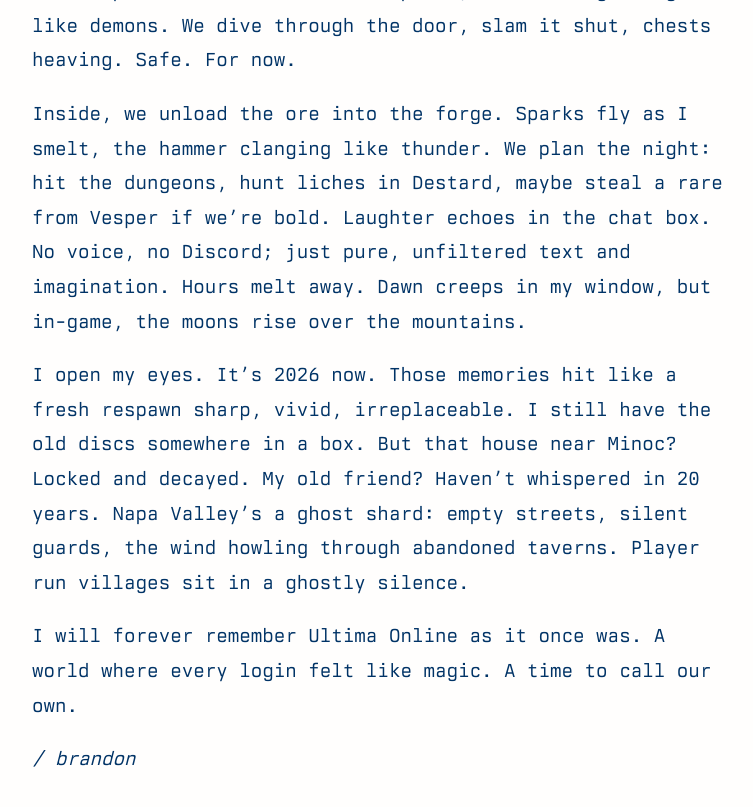
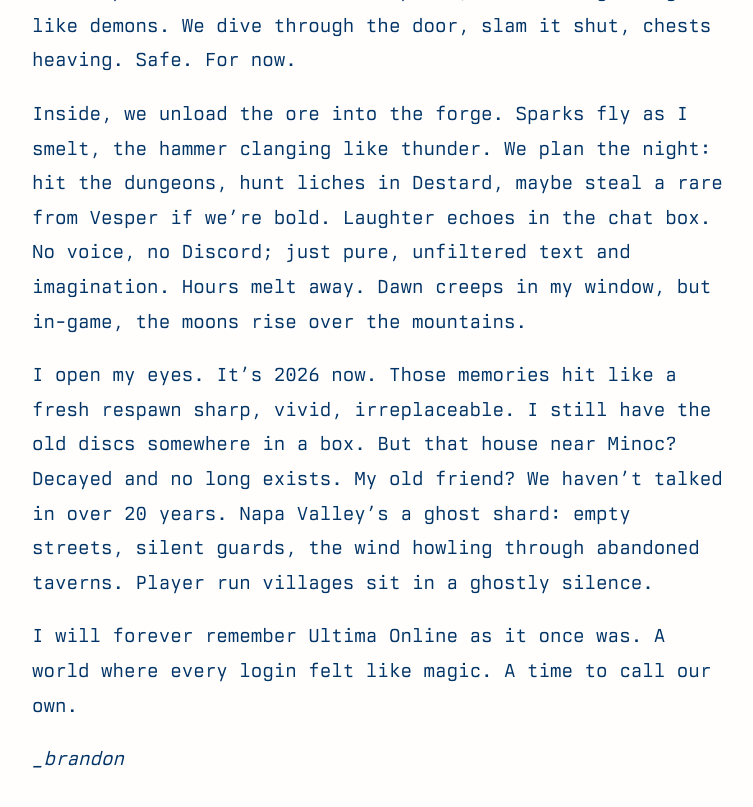
Before and after one commit to bmcbride-op/bmcbride-op.github.io, a Jekyll site: the page built from _posts/2026-02-07-1999-a-time-to-call-our-own.md, in a window 1280 px wide and 900 px high, scrolled down 1635 px. Shown: the top 807 px of the window, without its empty margins (258-1011 px from the left). Built offline with Jekyll 4.4.1, drawn with Linux system fonts in a browser that asks for light colours.

Commit message:
Update 2026-02-07-1999-a-time-to-call-our-own.md

```diff
--- a/_posts/2026-02-07-1999-a-time-to-call-our-own.md
+++ b/_posts/2026-02-07-1999-a-time-to-call-our-own.md
@@ -20,8 +20,8 @@
 
 Inside, we unload the ore into the forge. Sparks fly as I smelt, the hammer clanging like thunder. We plan the night: hit the dungeons, hunt liches in Destard, maybe steal a rare from Vesper if we're bold. Laughter echoes in the chat box. No voice, no Discord; just pure, unfiltered text and imagination. Hours melt away. Dawn creeps in my window, but in-game, the moons rise over the mountains.
 
-I open my eyes. It's 2026 now. Those memories hit like a fresh respawn sharp, vivid, irreplaceable. I still have the old discs somewhere in a box. But that house near Minoc? Locked and decayed. My old friend? Haven't whispered in 20 years. Napa Valley's a ghost shard: empty streets, silent guards, the wind howling through abandoned taverns. Player run villages sit in a ghostly silence.
+I open my eyes. It's 2026 now. Those memories hit like a fresh respawn sharp, vivid, irreplaceable. I still have the old discs somewhere in a box. But that house near Minoc? Decayed and no long exists. My old friend? We haven't talked in over 20 years. Napa Valley's a ghost shard: empty streets, silent guards, the wind howling through abandoned taverns. Player run villages sit in a ghostly silence.
 
 I will forever remember Ultima Online as it once was. A world where every login felt like magic. A time to call our own.
 
-_/ brandon_
+__brandon_
```
